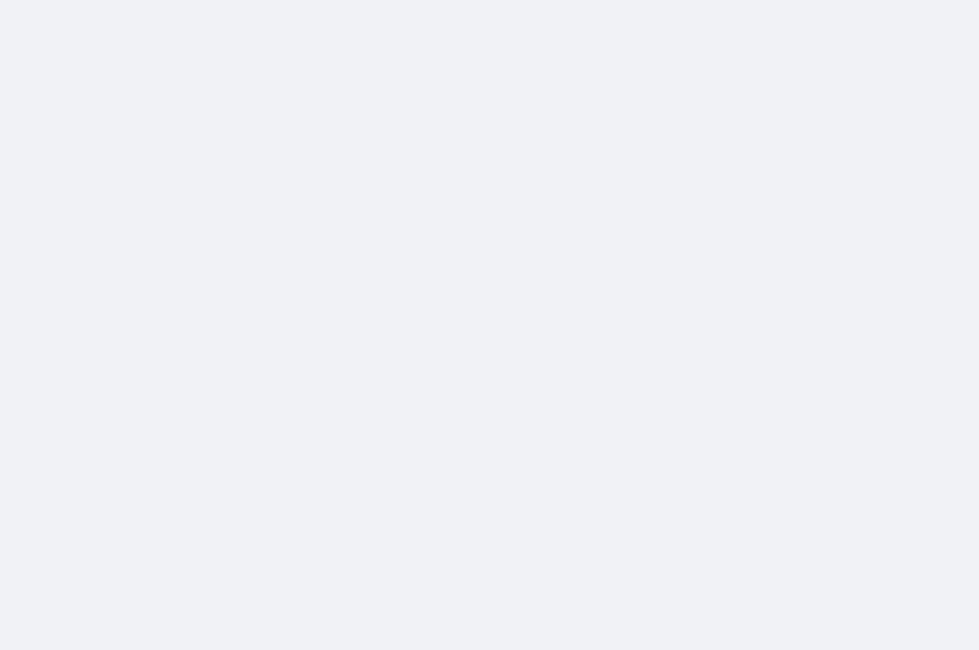
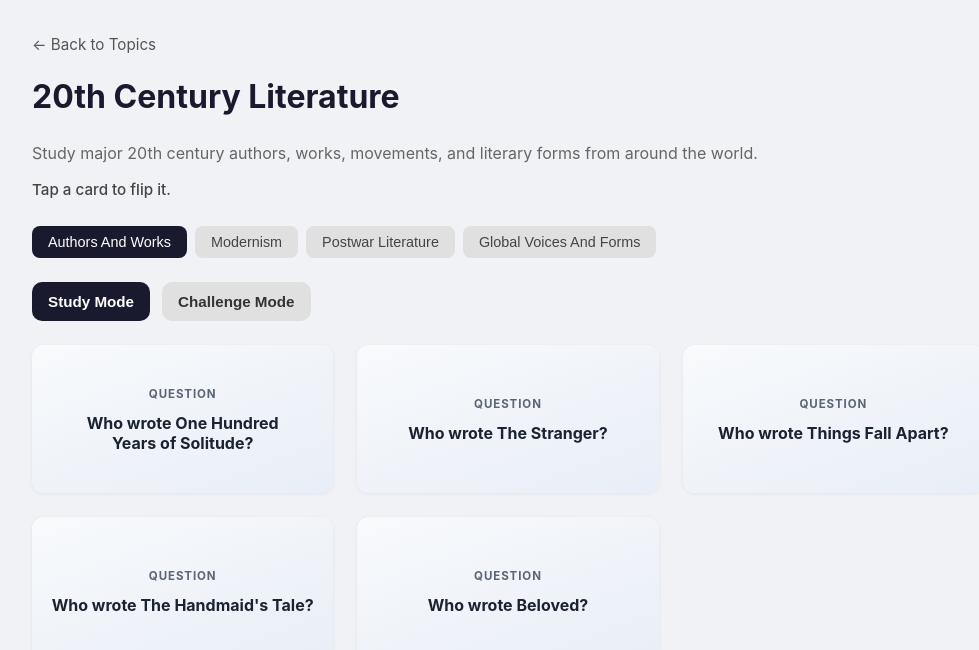
Before and after one commit to iakhil/trivial-studies, a React (Vite) app: page /20th-century-literature in a window 1280 px wide. Before the commit this address had no page. Shown: the top 650 px of the page, without its empty margins (132-1111 px from the left). Built offline with nearby package versions, Linux system fonts and the light colour scheme.

Commit message:
Add 20th century literature subject

```diff
--- a/src/App.css
+++ b/src/App.css
@@ -208,6 +208,14 @@
 }
 
 .english-literature-card {
+  height: 190px;
+}
+
+.twentieth-century-literature-grid {
+  grid-template-columns: repeat(auto-fill, minmax(240px, 1fr));
+}
+
+.twentieth-century-literature-card {
   height: 190px;
 }
 
--- a/src/App.tsx
+++ b/src/App.tsx
@@ -17,6 +17,7 @@ import ShakespeareTriviaPage from './pages/ShakespeareTriviaPage'
 import USHistoryPage from './pages/USHistoryPage'
 import USPresidentsPage from './pages/USPresidentsPage'
 import USStatesGamePage from './pages/USStatesGamePage'
+import TwentiethCenturyLiteraturePage from './pages/TwentiethCenturyLiteraturePage'
 import {
   ancientHistoryTopic,
   artHistoryTopic,
@@ -42,6 +43,7 @@ function App() {
     <div className="app">
       <Routes>
         <Route path="/" element={<HomePage />} />
+        <Route path="/20th-century-literature" element={<TwentiethCenturyLiteraturePage />} />
         <Route path="/american-literature" element={<AmericanLiteraturePage />} />
         <Route path="/ancient-history" element={<JeopardyTriviaPage topic={ancientHistoryTopic} />} />
         <Route path="/art-history" element={<JeopardyTriviaPage topic={artHistoryTopic} />} />
--- /dev/null
+++ b/src/data/twentiethCenturyLiterature.ts
@@ -0,0 +1,112 @@
+export interface TwentiethCenturyLiteratureCard {
+  prompt: string;
+  answer: string;
+}
+
+export interface TwentiethCenturyLiteratureGroup {
+  name: string;
+  cards: TwentiethCenturyLiteratureCard[];
+}
+
+export const twentiethCenturyLiteratureGroups: TwentiethCenturyLiteratureGroup[] = [
+  {
+    name: "Authors And Works",
+    cards: [
+      {
+        prompt: "Who wrote One Hundred Years of Solitude?",
+        answer: "Gabriel García Márquez.",
+      },
+      {
+        prompt: "Who wrote The Stranger?",
+        answer: "Albert Camus.",
+      },
+      {
+        prompt: "Who wrote Things Fall Apart?",
+        answer: "Chinua Achebe.",
+      },
+      {
+        prompt: "Who wrote The Handmaid's Tale?",
+        answer: "Margaret Atwood.",
+      },
+      {
+        prompt: "Who wrote Beloved?",
+        answer: "Toni Morrison.",
+      },
+    ],
+  },
+  {
+    name: "Modernism",
+    cards: [
+      {
+        prompt: "What James Joyce novel follows Leopold Bloom through Dublin on June 16, 1904?",
+        answer: "Ulysses.",
+      },
+      {
+        prompt: "What Virginia Woolf novel centers on a planned trip to a Scottish lighthouse?",
+        answer: "To the Lighthouse.",
+      },
+      {
+        prompt: "Which poet wrote The Waste Land?",
+        answer: "T. S. Eliot.",
+      },
+      {
+        prompt: "What narrative technique presents a character's continuous flow of thoughts and perceptions?",
+        answer: "Stream of consciousness.",
+      },
+      {
+        prompt: "What Franz Kafka novella begins with Gregor Samsa transformed into a giant insect?",
+        answer: "The Metamorphosis.",
+      },
+    ],
+  },
+  {
+    name: "Postwar Literature",
+    cards: [
+      {
+        prompt: "What Samuel Beckett play follows Vladimir and Estragon as they wait?",
+        answer: "Waiting for Godot.",
+      },
+      {
+        prompt: "What George Orwell novel depicts Big Brother and the totalitarian state of Oceania?",
+        answer: "Nineteen Eighty-Four.",
+      },
+      {
+        prompt: "What Joseph Heller novel gave its name to a no-win logical predicament?",
+        answer: "Catch-22.",
+      },
+      {
+        prompt: "What Ralph Ellison novel is narrated by an unnamed Black man reflecting on his life in America?",
+        answer: "Invisible Man.",
+      },
+      {
+        prompt: "What Kurt Vonnegut novel follows Billy Pilgrim, who becomes 'unstuck in time'?",
+        answer: "Slaughterhouse-Five.",
+      },
+    ],
+  },
+  {
+    name: "Global Voices And Forms",
+    cards: [
+      {
+        prompt: "Which Chilean poet wrote Twenty Love Poems and a Song of Despair?",
+        answer: "Pablo Neruda.",
+      },
+      {
+        prompt: "Which Nigerian playwright became the first Black African Nobel laureate in Literature?",
+        answer: "Wole Soyinka.",
+      },
+      {
+        prompt: "What literary mode blends realistic settings with extraordinary or supernatural events?",
+        answer: "Magical realism.",
+      },
+      {
+        prompt: "What Salman Rushdie novel follows children born around the moment of India's independence?",
+        answer: "Midnight's Children.",
+      },
+      {
+        prompt: "What Jorge Luis Borges collection includes 'The Library of Babel' and 'The Garden of Forking Paths'?",
+        answer: "Ficciones.",
+      },
+    ],
+  },
+];
--- a/src/pages/HomePage.tsx
+++ b/src/pages/HomePage.tsx
@@ -9,6 +9,7 @@ export default function HomePage() {
         <TopicCard title="Jeopardy Prep Hub" emoji="▦" to="/jeopardy-prep" />
       </div>
       <div className="topics-grid">
+        <TopicCard title="20th Century Literature" emoji="📕" to="/20th-century-literature" />
         <TopicCard title="English Literature" emoji="📖" to="/english-literature" />
         <TopicCard title="American Literature" emoji="📚" to="/american-literature" />
         <TopicCard title="Ancient History" emoji="🏛️" to="/ancient-history" />
--- /dev/null
+++ b/src/pages/TwentiethCenturyLiteraturePage.tsx
@@ -0,0 +1,84 @@
+import { useState } from "react";
+import { Link } from "react-router-dom";
+import Flashcard from "../components/Flashcard";
+import FlashcardChallenge from "../components/FlashcardChallenge";
+import { twentiethCenturyLiteratureGroups } from "../data/twentiethCenturyLiterature";
+
+export default function TwentiethCenturyLiteraturePage() {
+  const [activeTab, setActiveTab] = useState(0);
+  const [mode, setMode] = useState<"study" | "challenge">("study");
+  const activeGroup = twentiethCenturyLiteratureGroups[activeTab];
+  const challengeCards = activeGroup.cards.map((card) => ({
+    id: card.prompt,
+    prompt: card.prompt,
+    answer: card.answer,
+  }));
+
+  function selectTab(index: number) {
+    setActiveTab(index);
+    setMode("study");
+  }
+
+  return (
+    <div className="study-page">
+      <Link to="/" className="back-link">
+        &larr; Back to Topics
+      </Link>
+      <h1>20th Century Literature</h1>
+      <p className="page-intro">
+        Study major 20th century authors, works, movements, and literary forms
+        from around the world.
+      </p>
+      <p className="study-note">Tap a card to flip it.</p>
+
+      <div className="continent-tabs">
+        {twentiethCenturyLiteratureGroups.map((group, index) => (
+          <button
+            key={group.name}
+            className={`continent-tab${index === activeTab ? " active" : ""}`}
+            onClick={() => selectTab(index)}
+          >
+            {group.name}
+          </button>
+        ))}
+      </div>
+
+      <div className="mode-toggle">
+        <button
+          className={`mode-button${mode === "study" ? " active" : ""}`}
+          onClick={() => setMode("study")}
+        >
+          Study Mode
+        </button>
+        <button
+          className={`mode-button${mode === "challenge" ? " active" : ""}`}
+          onClick={() => setMode("challenge")}
+        >
+          Challenge Mode
+        </button>
+      </div>
+
+      {mode === "study" ? (
+        <div className="countries-grid fact-grid twentieth-century-literature-grid">
+          {activeGroup.cards.map((card) => (
+            <Flashcard
+              key={card.prompt}
+              frontLabel="Question"
+              frontValue={card.prompt}
+              backLabel="Answer"
+              backValue={card.answer}
+              wrapperClassName="twentieth-century-literature-card"
+            />
+          ))}
+        </div>
+      ) : (
+        <FlashcardChallenge
+          key={activeGroup.name}
+          cards={challengeCards}
+          promptLabel="Question"
+          answerLabel="Answer"
+        />
+      )}
+    </div>
+  );
+}
```
